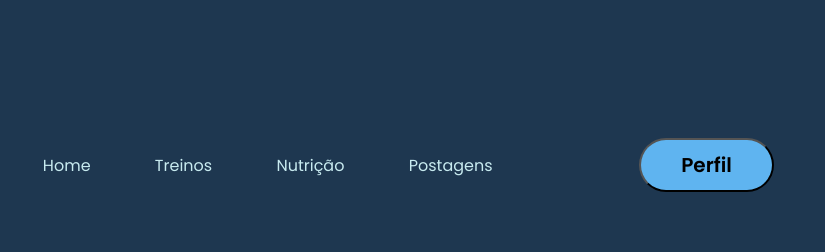
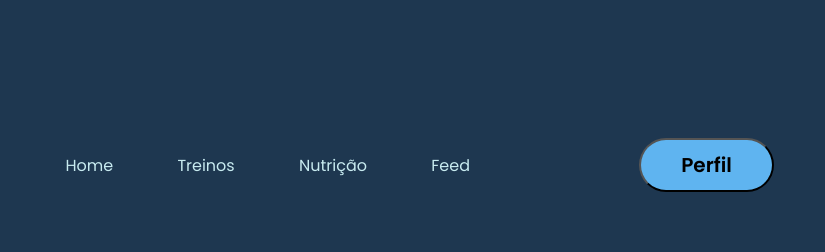
Before and after one commit to Luan-Gabriel-Brusarosco/TCC, a website: page Pghome/pghome.html in a window 1280 px wide. Shown: the full height of the page, 455-1280 px from the left. Drawn offline with nearby package versions, Linux system fonts and the light colour scheme.

Commit message:
08-11-23

```diff
--- a/Pghome/pghome.html
+++ b/Pghome/pghome.html
@@ -32,7 +32,7 @@
                     <li><a href="./pghome.html">Home</a></li>
                     <li><a href="./PgTreinos/">Treinos</a></li>
                     <li><a href="./PgNutri/">Nutrição</a></li>
-                    <li><a href="./PgPost/">Postagens</a></li>
+                    <li><a href="./PgPost/">Feed</a></li>
                 </ul>
             </nav>
 
@@ -56,7 +56,7 @@
                         <li><a href="#">Home</a></li>
                         <li><a href="#">Treinos</a></li>
                         <li><a href="#">Nutrição</a></li>
-                        <li><a href="#">Postagens</a></li>
+                        <li><a href="#">Feed</a></li>
                         <li><a href="#">Perfil</a></li>
                     </ul>
                 </nav>
```
